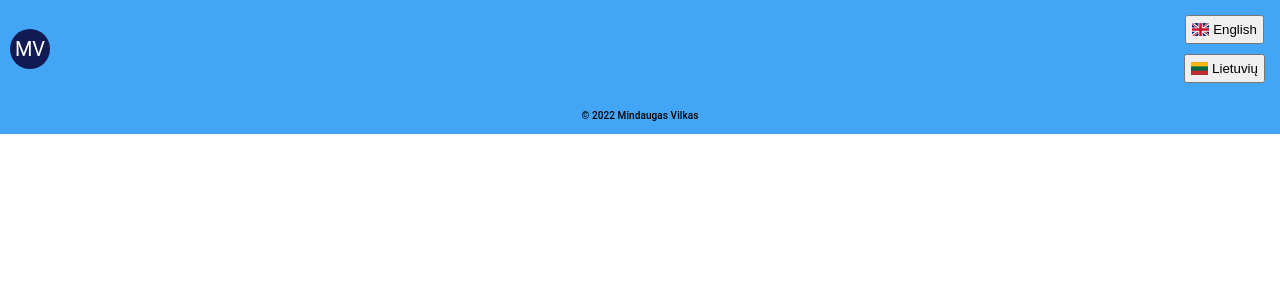
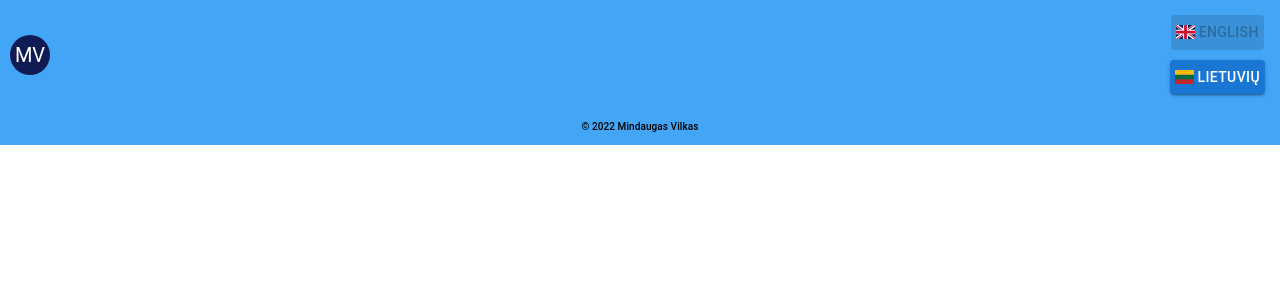
Before and after one commit to MindaugasVilkas1/portfolio, a React (Create React App) app: page / in a window 1280 px wide. Shown: the top 300 px of the page. Built offline with nearby package versions, Linux system fonts and the light colour scheme.

Commit message:
change nav

```diff
--- a/package.json
+++ b/package.json
@@ -15,6 +15,7 @@
     "i18next": "^21.8.14",
     "i18next-browser-languagedetector": "^6.1.4",
     "i18next-http-backend": "^1.4.1",
+    "js-cookie": "^3.0.1",
     "react": "^18.2.0",
     "react-dom": "^18.2.0",
     "react-i18next": "^11.18.1",
@@ -23,8 +24,8 @@
     "web-vitals": "^2.1.4"
   },
   "scripts": {
-    "predeploy":"npm run build",
-    "deploy":"gh-pages -d build",
+    "predeploy": "npm run build",
+    "deploy": "gh-pages -d build",
     "start": "react-scripts start",
     "build": "react-scripts build",
     "test": "react-scripts test",
--- a/src/components/nav.jsx
+++ b/src/components/nav.jsx
@@ -1,9 +1,10 @@
-
-import { Box } from '@mui/material';
+import cookie from 'js-cookie'
+import { Box, Button } from '@mui/material';
 import Avatar from '@mui/material/Avatar';
 import Stack from '@mui/material/Stack';
 import "../styles/nav.css"
 import "flag-icons"
+import { useEffect } from 'react';
 const Nav = ({ handleclick, t }) => {
     //language properties
     const languages = [
@@ -18,6 +19,12 @@ const Nav = ({ handleclick, t }) => {
             country_code: "lt"
         },
     ]
+    // get language from cookie
+    const currentLanguageCode = cookie.get('i18next')
+    const currentLanguage = languages.find(l => l.code === currentLanguageCode)
+    useEffect(() => {
+        document.body.dir = currentLanguage.dir
+    }, [currentLanguage])
     // avatar
     function stringToColor(string) {
         let hash = 0;
@@ -58,13 +65,14 @@ const Nav = ({ handleclick, t }) => {
                 >
                     {languages.map(({ code, country_code, name }) => (
                         <li key={country_code}>
-                            <button
+                            <Button variant="contained"
                                 onClick={() => handleclick(`${code}`)}
+                                disabled={code === currentLanguageCode}
                             >
                                 <span>
                                     <span className={`fi fi-${country_code}`}></span>{" "}
                                     {name}</span>
-                            </button>
+                            </Button>
                         </li>
                     ))
                     }
--- a/src/i18n.jsx
+++ b/src/i18n.jsx
@@ -30,8 +30,11 @@ i18n
   // for all options read: https://www.i18next.com/overview/configuration-options
   .init({
     fallbackLng: "en",
+    detection:{
+      order:['cookie','htmlTag', 'localStorage', 'path', 'subdomain'],
+      caches:['cookie'],
+    },
     debug: true,
-    lng: "en",
     resources,
     interpolation: {
       escapeValue: false, // not needed for react as it escapes by default
--- a/src/locales/en/translation.json
+++ b/src/locales/en/translation.json
@@ -13,9 +13,6 @@
     },
     "skills":{
         "1":"Professional skills"
-    },
-    "language":{
-        "1":"Language"
     },
     "profile":{
         "1":"Profile",
--- a/src/locales/lt/translation.json
+++ b/src/locales/lt/translation.json
@@ -13,9 +13,6 @@
     },
     "skills":{
         "1":"Profesijos įgūdžiai"
-    },
-    "language":{
-        "1":"Kalba"
     },
     "profile":{
         "1":"Biografija",
```
Also changed, not shown: 1 other file (tests, documents, lock files or other folders).
